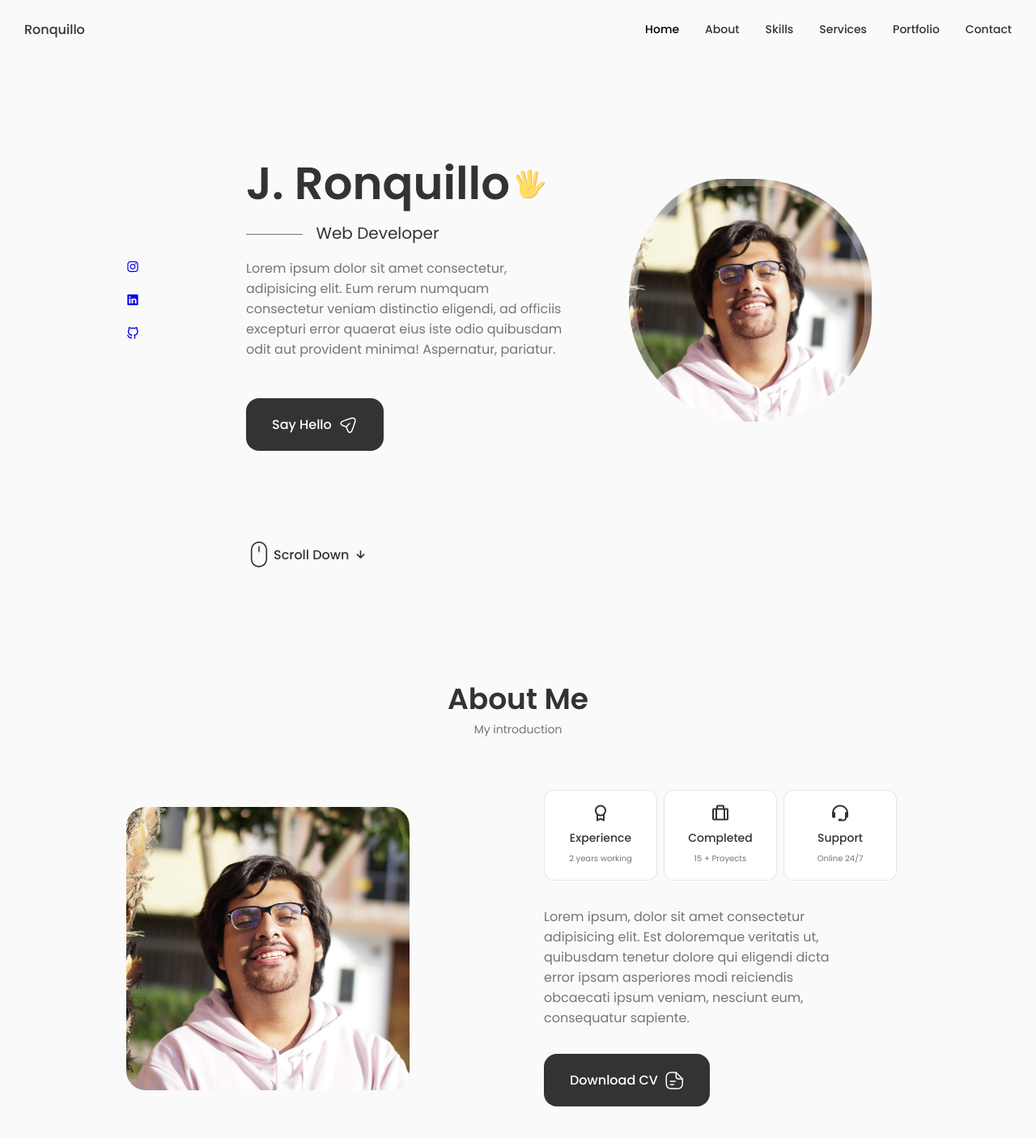
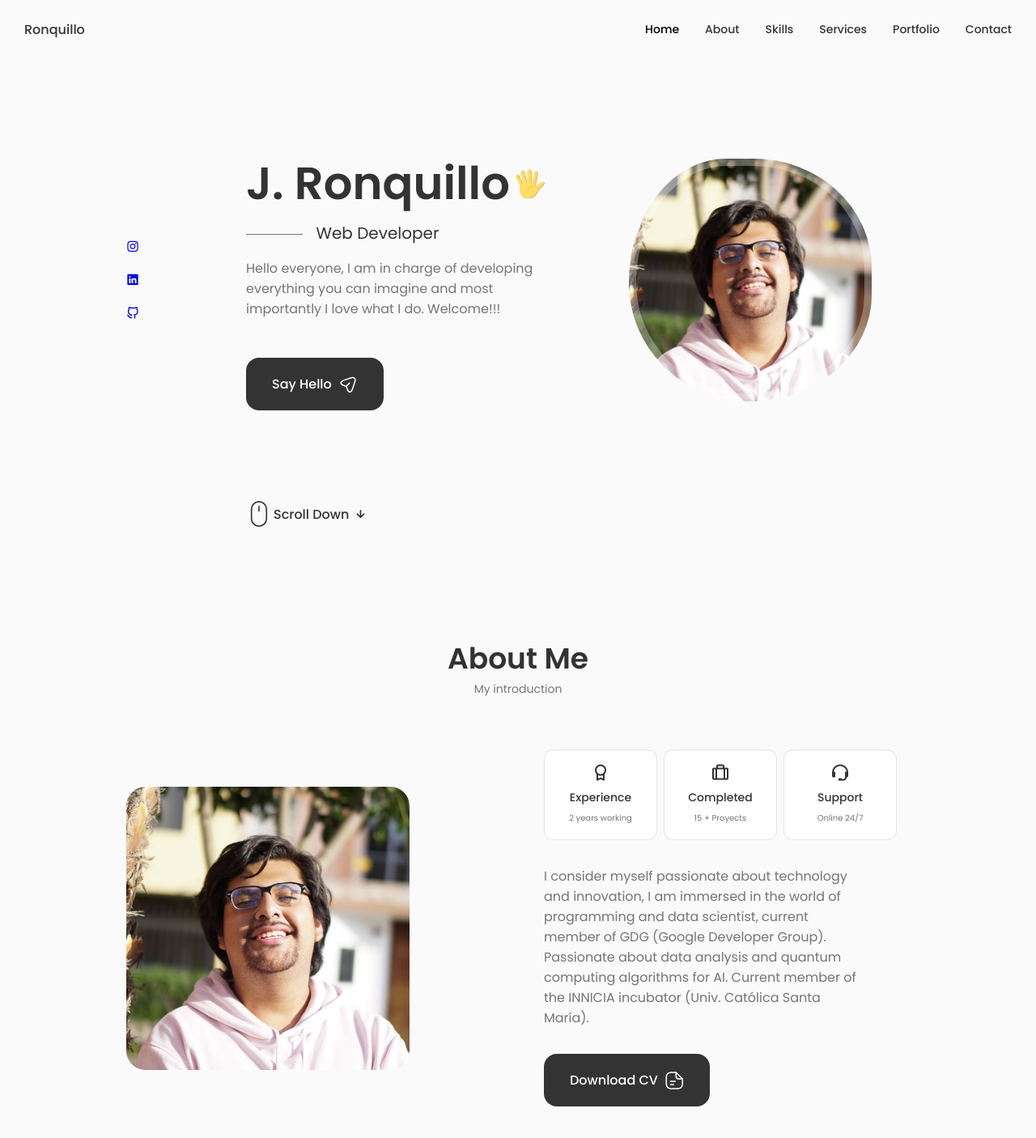
Before and after one commit to JesusRonquillo/portafolio, a React (Vite) app: page / in a window 1280 px wide. Shown: the top 1406 px of the page at 81% size. Built offline with nearby package versions, Linux system fonts and the light colour scheme.

Commit message:
portafolio-I

```diff
--- a/src/components/Home/Data.jsx
+++ b/src/components/Home/Data.jsx
@@ -57,10 +57,8 @@ const Data = () => {
       </h1>
       <h3 className="home__subtitle">Web Developer</h3>
       <p className="home__description">
-        Lorem ipsum dolor sit amet consectetur, adipisicing elit. Eum rerum
-        numquam consectetur veniam distinctio eligendi, ad officiis excepturi
-        error quaerat eius iste odio quibusdam odit aut provident minima!
-        Aspernatur, pariatur.
+        Hello everyone, I am in charge of developing everything you can imagine
+        and most importantly I love what I do. Welcome!!!
       </p>
       <a href="#contact" className="button button--flex">
         Say Hello
--- a/src/components/about/About.jsx
+++ b/src/components/about/About.jsx
@@ -14,10 +14,11 @@ const About = () => {
         <div className="about__data">
           <Info />
           <p className="about__description">
-            Lorem ipsum, dolor sit amet consectetur adipisicing elit. Est
-            doloremque veritatis ut, quibusdam tenetur dolore qui eligendi dicta
-            error ipsam asperiores modi reiciendis obcaecati ipsum veniam,
-            nesciunt eum, consequatur sapiente.
+            {`I consider myself passionate about technology and innovation, I am
+            immersed in the world of programming and data scientist, current
+            member of GDG (Google Developer Group). Passionate about data
+            analysis and quantum computing algorithms for AI. Current member of
+            the INNICIA incubator (Univ. Católica Santa María).`}
           </p>
 
           <a href={CV} className="button button--flex">
--- a/src/components/qualification/Qualification.jsx
+++ b/src/components/qualification/Qualification.jsx
@@ -48,12 +48,12 @@ const Qualification = () => {
           >
             <div className="qualification__data">
               <div>
-                <h3 className="qualification__title">Web Design</h3>
+                <h3 className="qualification__title">Full stack developer</h3>
                 <span className="qualification__subtitle">
-                  Spain - Institute
+                  Mexico - Academlo
                 </span>
                 <div className="qualification__calendar">
-                  <i className="uil uil-calendar-alt"></i> 2021-Present
+                  <i className="uil uil-calendar-alt"></i> 2022-Present
                 </div>
               </div>
               <div>
@@ -70,24 +70,24 @@ const Qualification = () => {
                 <span className="qualification__line"></span>
               </div>
               <div>
-                <h3 className="qualification__title">Art Director</h3>
+                <h3 className="qualification__title">Electronic Engineering</h3>
                 <span className="qualification__subtitle">
-                  Spain - Institute
+                  Peru - University
                 </span>
                 <div className="qualification__calendar">
-                  <i className="uil uil-calendar-alt"></i> 2020 - 2021
+                  <i className="uil uil-calendar-alt"></i> 2018 - 2022
                 </div>
               </div>
             </div>
 
             <div className="qualification__data">
               <div>
-                <h3 className="qualification__title">Web Development</h3>
+                <h3 className="qualification__title">English</h3>
                 <span className="qualification__subtitle">
-                  Spain - Institute
+                  Peru - Institute
                 </span>
                 <div className="qualification__calendar">
-                  <i className="uil uil-calendar-alt"></i> 2018 - 2020
+                  <i className="uil uil-calendar-alt"></i> 2021 - 2022
                 </div>
               </div>
               <div>
@@ -106,10 +106,10 @@ const Qualification = () => {
               <div>
                 <h3 className="qualification__title">UX Expert</h3>
                 <span className="qualification__subtitle">
-                  Spain - Institute
+                  Mexico - University-virtual
                 </span>
                 <div className="qualification__calendar">
-                  <i className="uil uil-calendar-alt"></i> 2017 - 2018
+                  <i className="uil uil-calendar-alt"></i> 2020 - 2021
                 </div>
               </div>
             </div>
@@ -124,12 +124,12 @@ const Qualification = () => {
           >
             <div className="qualification__data">
               <div>
-                <h3 className="qualification__title">Product Designer</h3>
+                <h3 className="qualification__title">FrontEnd Developer</h3>
                 <span className="qualification__subtitle">
-                  Microsoft - Spain
+                  Connecttix - Peru
                 </span>
                 <div className="qualification__calendar">
-                  <i className="uil uil-calendar-alt"></i> 2021-Present
+                  <i className="uil uil-calendar-alt"></i> 2020-2021
                 </div>
               </div>
               <div>
@@ -146,22 +146,24 @@ const Qualification = () => {
                 <span className="qualification__line"></span>
               </div>
               <div>
-                <h3 className="qualification__title">Ux Designer</h3>
+                <h3 className="qualification__title">FrontEnd Developer</h3>
                 <span className="qualification__subtitle">
-                  Apple Inc - Spain
+                  I-connect - Peru
                 </span>
                 <div className="qualification__calendar">
-                  <i className="uil uil-calendar-alt"></i> 2020 - 2021
+                  <i className="uil uil-calendar-alt"></i> 2021
                 </div>
               </div>
             </div>
 
             <div className="qualification__data">
               <div>
-                <h3 className="qualification__title">Web Designer</h3>
-                <span className="qualification__subtitle">Figma - Spain</span>
+                <h3 className="qualification__title">Frelance</h3>
+                <span className="qualification__subtitle">
+                  Argentina - Peru
+                </span>
                 <div className="qualification__calendar">
-                  <i className="uil uil-calendar-alt"></i> 2018 - 2020
+                  <i className="uil uil-calendar-alt"></i> 2021 - Actualidad
                 </div>
               </div>
               <div>
```
